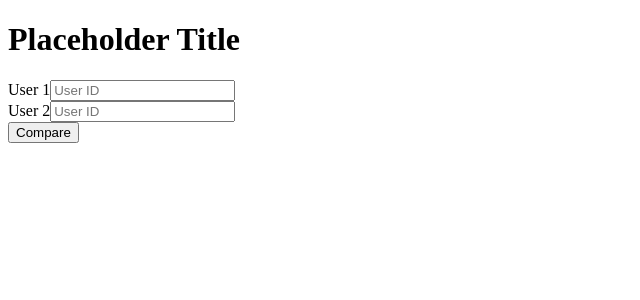
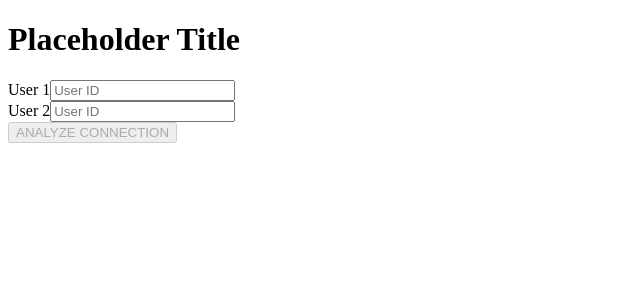
Before and after one commit to Eric-Zhang-Developer/DSA-Final-Project, a Next.js app in the folder frontend/: page / in a window 1280 px wide. Shown: the top 300 px of the page, without its empty margins (0-640 px from the left). Built offline with nearby package versions, Linux system fonts and the light colour scheme.

Commit message:
style compare button

```diff
--- a/frontend/src/app/page.tsx
+++ b/frontend/src/app/page.tsx
@@ -100,12 +100,17 @@ export default function Home() {
       {/* Compare */}
       <button
         onClick={handleCompare}
-        className="transform bg-slate-800 text-white text-xl
-          py-3 px-4 mr-4 rounded-lg shadow-md
-          transition hover:shadow-xl hover:bg-emerald-500 hover:scale-105 cursor-pointer
-          "
+        disabled={isLoading || !user1 || !user2} // Keep disabled logic for styling state
+        className="
+    transform bg-emerald-600 text-white text-lg font-semibold tracking-wide
+    py-2.5 px-8 rounded shadow-md border border-emerald-700
+    transition duration-200
+    hover:bg-emerald-500 hover:shadow-lg hover:border-emerald-500 hover:scale-105
+    hover:cursor-pointer
+    disabled:opacity-40"
       >
-        {isLoading ? "Comparing..." : "Compare"}
+        {/* Keep the dynamic text based on isLoading state */}
+        {isLoading ? "ANALYZING..." : "ANALYZE CONNECTION"}
       </button>
 
       {/* --- Display Area --- */}
```
